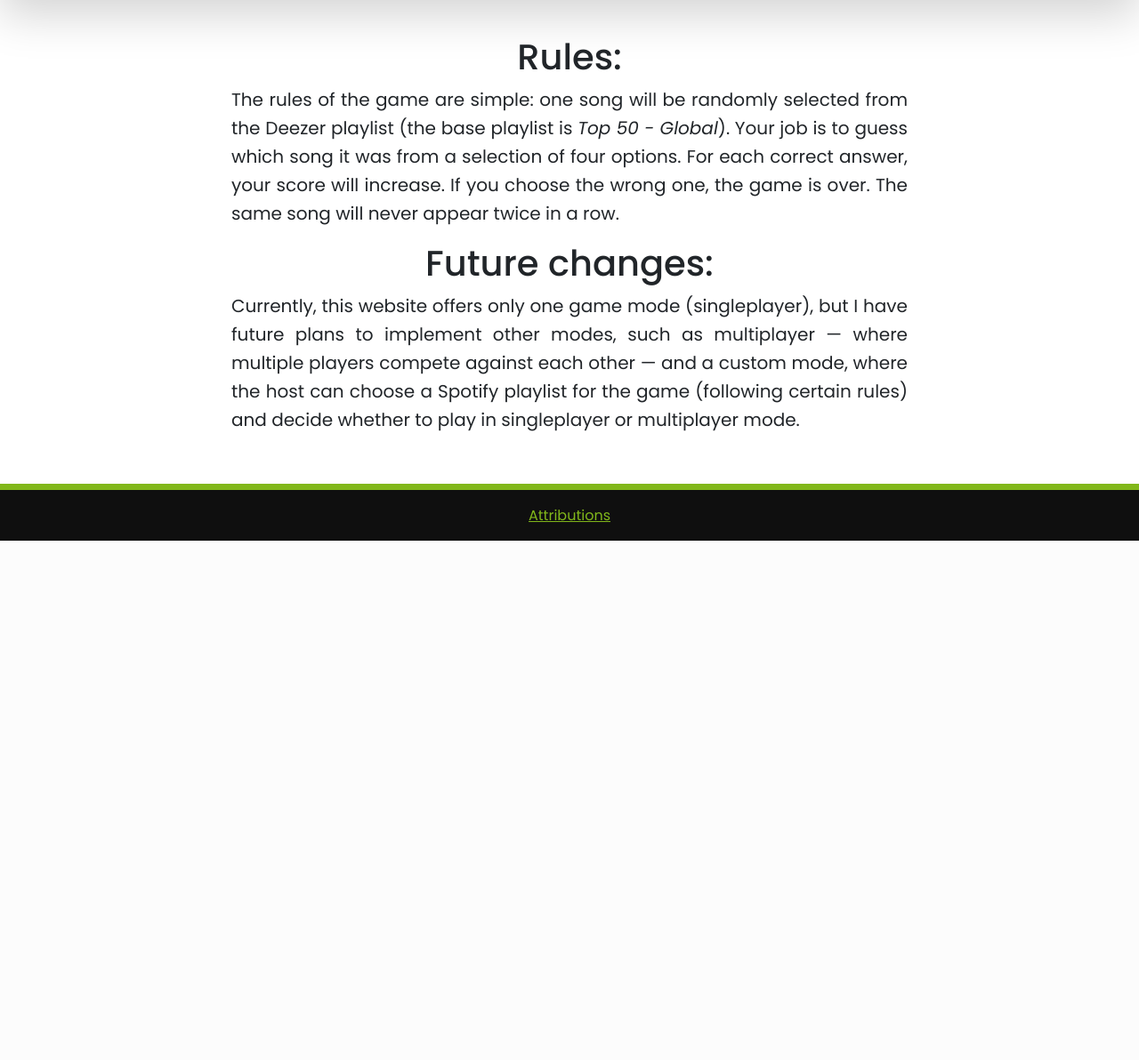
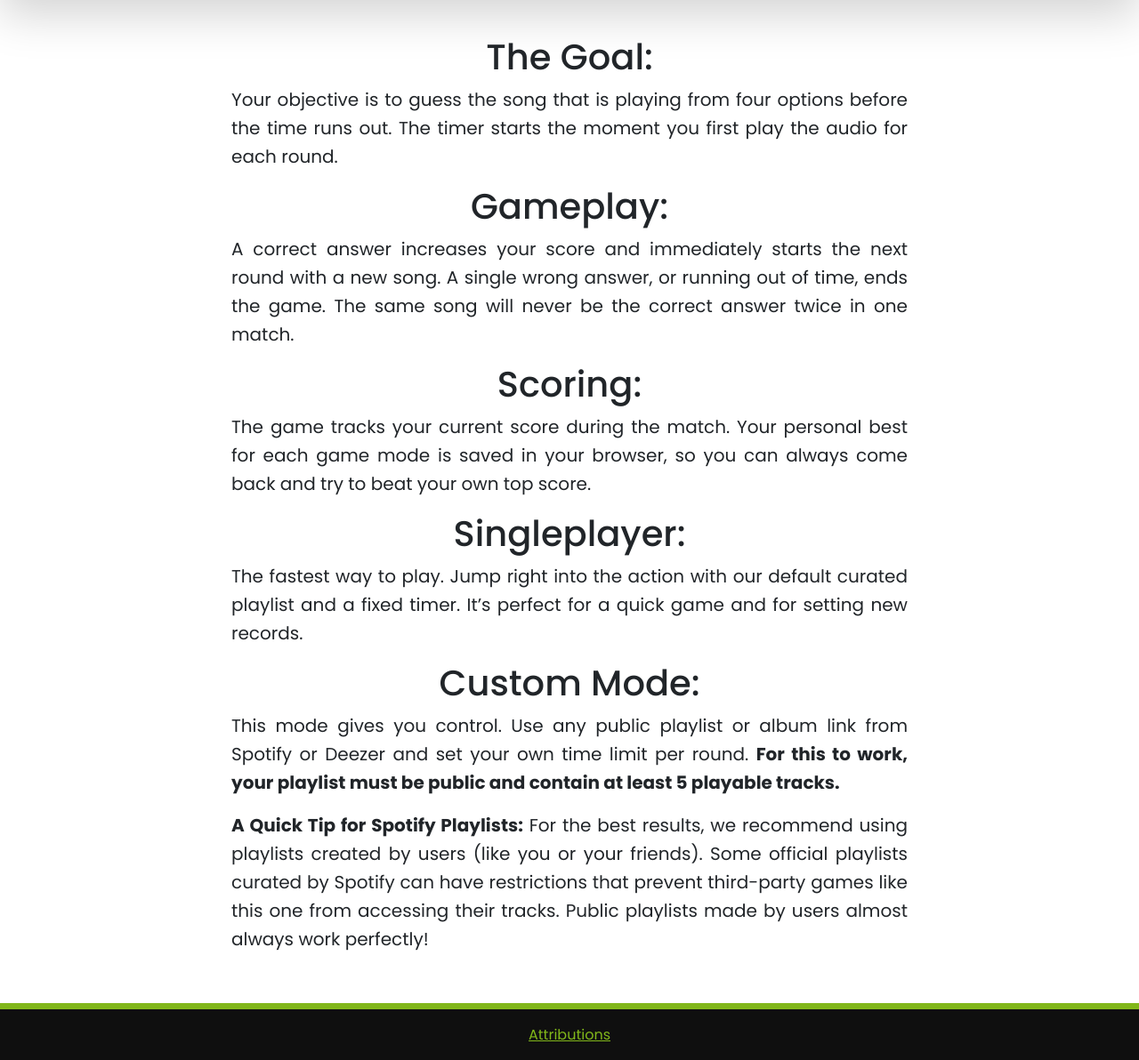
Before and after one commit to Beyonder230/guess-songs, a Flask app: page /howthegameworks in a window 1280 px wide. Shown: the part 231-1423 px from the top of the page at 89% size. Before the commit the page ends 839 px from the top, so only its background shows below. Run offline with Flask 3, Linux system fonts and the light colour scheme; parts of the project's set-up code (start-up, migrations or seed data) failed here and were passed over.

Commit message:
Changed 'how the game works' page text and songs with no image handling

```diff
--- a/app.py
+++ b/app.py
@@ -139,7 +139,7 @@ def start_game(url, gamemode, time):
     tracklist = get_tracklist(url)
 
     if not tracklist:
-        flash("Couldn't load the playlist. Please check the link and make sure the playlist is public.")
+        flash("Couldn't load the playlist. Please check if the link is correct and make sure the playlist is public.")
         return redirect("/gamemodes")
     elif len(tracklist.get("playable_tracks", [])) < 5:
         flash("This playlist is a bit short! Please choose a playlist or album with at least 5 playable tracks.")
@@ -186,7 +186,7 @@ def custom():
 @app.route("/singleplayer", methods=["GET", "POST"])
 def singleplayer():
     # default playlist for this gamemode
-    playlist_url = "https://www.deezer.com/br/playlist/4461060364"
+    playlist_url = "https://www.deezer.com/br/playlist/3155776842"
     return start_game(playlist_url, "singleplayer", 15)
 
 
--- a/static/script.js
+++ b/static/script.js
@@ -210,7 +210,7 @@ function setData(data) {
             const image = container.querySelector(".img-answer");
             const title = container.querySelector('p');
 
-            image.src = optionData.image || '';
+            image.src = optionData.image || "/static/images/default_cover.png";
             title.textContent = optionData.title;
 
             container.dataset.songId = optionData.id;
--- a/templates/gamemodes.html
+++ b/templates/gamemodes.html
@@ -82,7 +82,7 @@
 {% if messages %}
     <script>
         document.addEventListener("DOMContentLoaded", function() {
-            alert("{{messages[0]}}");
+            alert("{{messages[0] | safe}}");
         });
     </script>
 {% endif %}
--- a/templates/rules.html
+++ b/templates/rules.html
@@ -3,14 +3,29 @@
 {% block main %}
 
 <div class="text">
-    <h1 class="center">Rules:</h1>
-    <blockquote class="blockquote" style="text-align: justify;">
-        <p>The rules of the game are simple: one song will be randomly selected from the Deezer playlist (the base playlist is <i>Top 50 - Global</i>). Your job is to guess which song it was from a selection of four options. For each correct answer, your score will increase. If you choose the wrong one, the game is over. The same song will never appear twice in a row.</p>
-    </blockquote>
-    <h1 class="center">Future changes:</h1>
-    <blockquote class="blockquote" style="text-align: justify;">
-        <p>Currently, this website offers only one game mode (singleplayer), but I have future plans to implement other modes, such as multiplayer — where multiple players compete against each other — and a custom mode, where the host can choose a Spotify playlist for the game (following certain rules) and decide whether to play in singleplayer or multiplayer mode.</p>
-    </blockquote>
+    <h1 class="center">The Goal:</h1>
+    <div class="blockquote" style="text-align: justify;">
+        <p>Your objective is to guess the song that is playing from four options before the time runs out. The timer starts the moment you first play the audio for each round.</p>
+    </div>
+    <h1 class="center">Gameplay:</h1>
+    <div class="blockquote" style="text-align: justify;">
+        <p>A correct answer increases your score and immediately starts the next round with a new song. A single wrong answer, or running out of time, ends the game. The same song will never be the correct answer twice in one match.</p>
+    </div>
+    <h1 class="center">Scoring:</h1>
+    <div class="blockquote" style="text-align: justify;">
+        <p>The game tracks your current score during the match. Your personal best for each game mode is saved in your browser, so you can always come back and try to beat your own top score.</p>
+    </div>
+    <h1 class="center">Singleplayer:</h1>
+    <div class="blockquote" style="text-align: justify;">
+        <p>The fastest way to play. Jump right into the action with our default curated playlist and a fixed timer. It’s perfect for a quick game and for setting new records.</p>
+    </div>
+    <h1 class="center">Custom Mode:</h1>
+    <div class="blockquote" style="text-align: justify;">
+        <p>This mode gives you control. Use any public playlist or album link from Spotify or Deezer and set your own time limit per round. <b>For this to work, your playlist must be public and contain at least 5 playable tracks.</b></p>
+        <blockquote>
+            <p><b>A Quick Tip for Spotify Playlists:</b> For the best results, we recommend using playlists created by users (like you or your friends). Some official playlists curated by Spotify can have restrictions that prevent third-party games like this one from accessing their tracks. Public playlists made by users almost always work perfectly!</p>
+        </blockquote>
+    </div>
 </div>
 
 {% endblock %}
```
Also changed, not shown: helpers.py (+13 -8 lines), static/default_cover.png (added), 1 other file.
